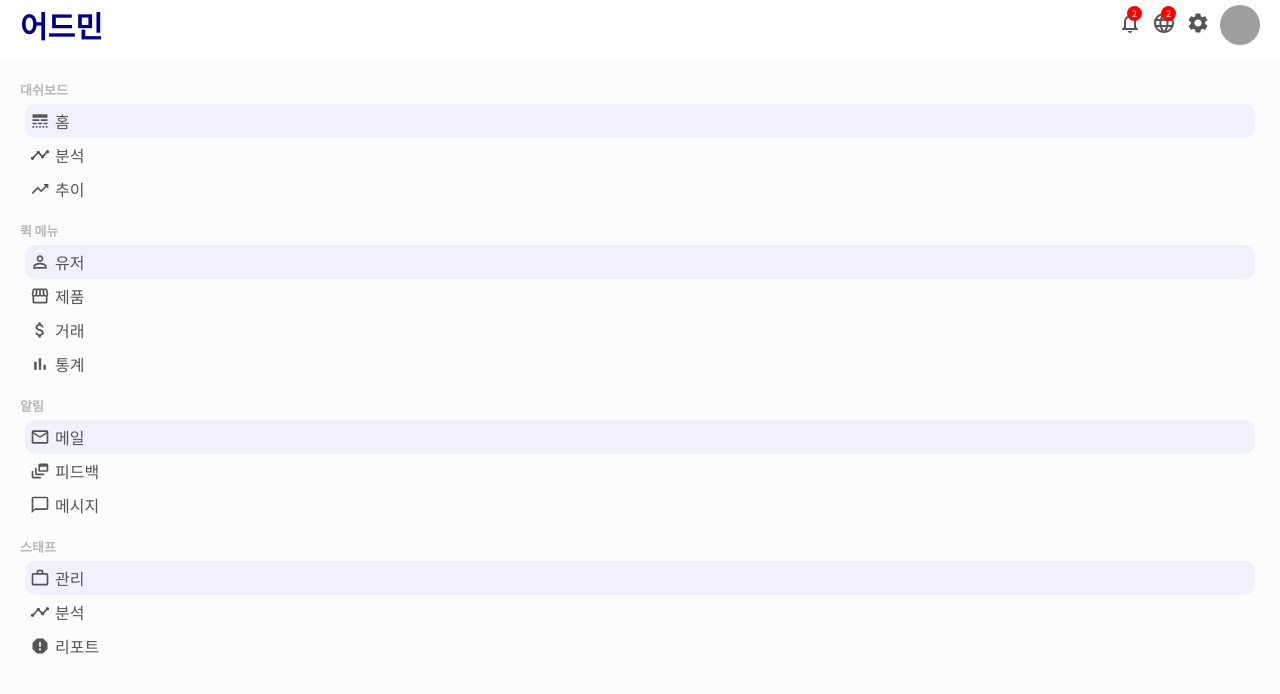
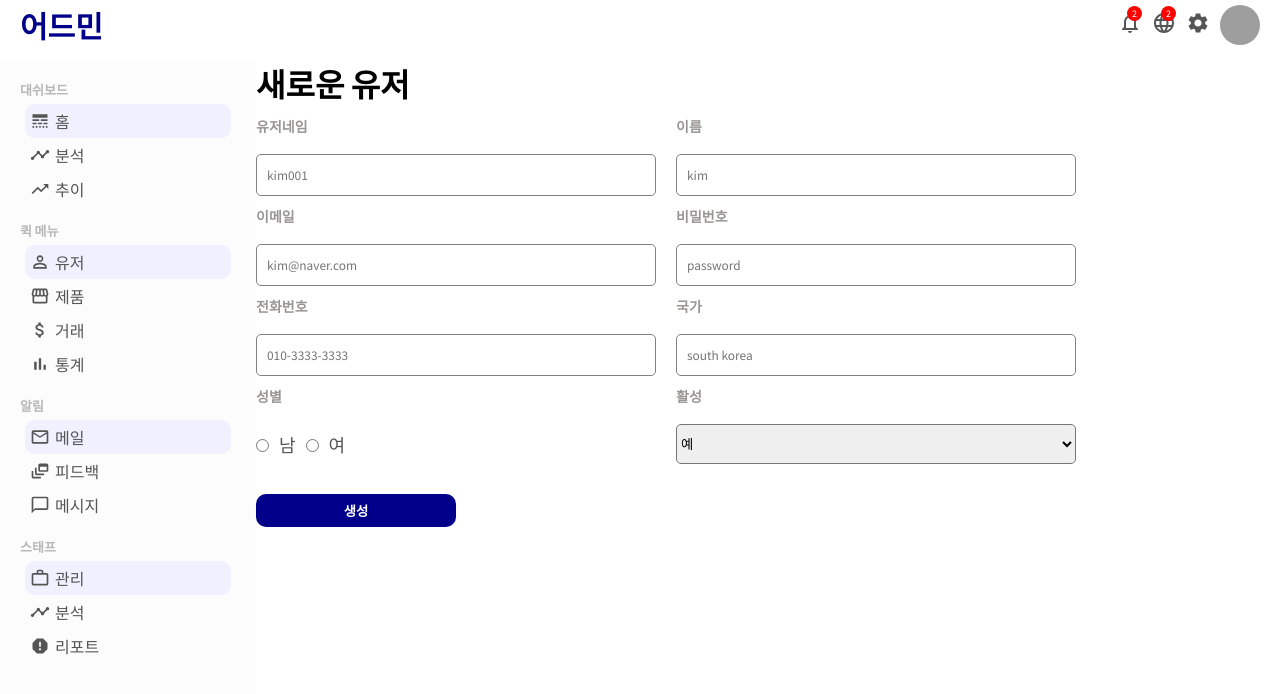
Before and after one commit to overaction/react_admin_dashboard, a React (Create React App) app: page /newUser in a window 1280 px wide. Shown: the top 694 px of the page. Built offline with nearby package versions, Linux system fonts and the light colour scheme; grey boxes are pictures that could not be loaded; the HTML template or start-up script is replaced by a standard one.

Commit message:
새로운 유저 생성 페이지

```diff
--- a/src/App.js
+++ b/src/App.js
@@ -5,6 +5,7 @@ import "./app.css"
 import { BrowserRouter as Router, Switch, Route } from 'react-router-dom'
 import UserList from './pages/userList/UserList';
 import User from './pages/user/User';
+import NewUser from './pages/newUser/NewUser';
 
 function App() {
   return (
@@ -22,6 +23,9 @@ function App() {
                 <Route path="/user/:id">
                   <User />
                 </Route>
+                <Route path="/newUser">
+                  <NewUser />
+                </Route>
               </Switch>
           </div>
       </Router>
--- a/src/app.css
+++ b/src/app.css
@@ -2,3 +2,8 @@
     display: flex;
     margin-top: 10px;
 }
+
+.link {
+    text-decoration: none;
+    color: inherit;
+}
--- a/src/components/sidebar/Sidebar.jsx
+++ b/src/components/sidebar/Sidebar.jsx
@@ -1,5 +1,6 @@
 import "./sidebar.css"
 import {LineStyle,Timeline, TrendingUp, PermIdentity, Storefront, AttachMoney, BarChart, MailOutline, DynamicFeed, ChatBubbleOutline,WorkOutline,Report} from '@material-ui/icons';
+import { Link } from 'react-router-dom';
 
 export default function Sidebar() {
     return (
@@ -9,15 +10,14 @@ export default function Sidebar() {
                     <h3 className="sidebarTitle">대쉬보드</h3>
                     <ul className="sidebarList">
                         <li className="sidebarListItem active">
-                            <LineStyle className="sidebarIcon"/>
-                            홈
+                            <LineStyle className="sidebarIcon" />홈
                         </li>
                         <li className="sidebarListItem">
-                            <Timeline className="sidebarIcon"/>
+                            <Timeline className="sidebarIcon" />
                             분석
                         </li>
                         <li className="sidebarListItem">
-                            <TrendingUp className="sidebarIcon"/>
+                            <TrendingUp className="sidebarIcon" />
                             추이
                         </li>
                     </ul>
@@ -25,20 +25,24 @@ export default function Sidebar() {
                 <div className="sidebarMenu">
                     <h3 className="sidebarTitle">퀵 메뉴</h3>
                     <ul className="sidebarList">
-                        <li className="sidebarListItem active">
-                            <PermIdentity className="sidebarIcon"/>
-                            유저
-                        </li>
+                        <Link to="/users" className="link">
+                            <li className="sidebarListItem active">
+                                <PermIdentity className="sidebarIcon" />
+                                유저
+                            </li>
+                        </Link>
+                        <Link to="/products" className="link">
                         <li className="sidebarListItem">
-                            <Storefront className="sidebarIcon"/>
+                            <Storefront className="sidebarIcon" />
                             제품
                         </li>
+                        </Link>
                         <li className="sidebarListItem">
-                            <AttachMoney className="sidebarIcon"/>
+                            <AttachMoney className="sidebarIcon" />
                             거래
                         </li>
                         <li className="sidebarListItem">
-                            <BarChart className="sidebarIcon"/>
+                            <BarChart className="sidebarIcon" />
                             통계
                         </li>
                     </ul>
@@ -47,15 +51,15 @@ export default function Sidebar() {
                     <h3 className="sidebarTitle">알림</h3>
                     <ul className="sidebarList">
                         <li className="sidebarListItem active">
-                            <MailOutline className="sidebarIcon"/>
+                            <MailOutline className="sidebarIcon" />
                             메일
                         </li>
                         <li className="sidebarListItem">
-                            <DynamicFeed className="sidebarIcon"/>
+                            <DynamicFeed className="sidebarIcon" />
                             피드백
                         </li>
                         <li className="sidebarListItem">
-                            <ChatBubbleOutline className="sidebarIcon"/>
+                            <ChatBubbleOutline className="sidebarIcon" />
                             메시지
                         </li>
                     </ul>
@@ -64,15 +68,15 @@ export default function Sidebar() {
                     <h3 className="sidebarTitle">스태프</h3>
                     <ul className="sidebarList">
                         <li className="sidebarListItem active">
-                            <WorkOutline className="sidebarIcon"/>
+                            <WorkOutline className="sidebarIcon" />
                             관리
                         </li>
                         <li className="sidebarListItem">
-                            <Timeline className="sidebarIcon"/>
+                            <Timeline className="sidebarIcon" />
                             분석
                         </li>
                         <li className="sidebarListItem">
-                            <Report className="sidebarIcon"/>
+                            <Report className="sidebarIcon" />
                             리포트
                         </li>
                     </ul>
--- /dev/null
+++ b/src/pages/newUser/NewUser.jsx
@@ -0,0 +1,52 @@
+import "./newUser.css"
+
+export default function NewUser() {
+    return (
+        <div className="newUser">
+            <h1 className="newUserTitle">새로운 유저</h1>
+            <form className="newUserForm">
+                <div className="newUserItem">
+                    <label>유저네임</label>
+                    <input type="text" placeholder="kim001" />
+                </div>
+                <div className="newUserItem">
+                    <label>이름</label>
+                    <input type="text" placeholder="kim" />
+                </div>
+                <div className="newUserItem">
+                    <label>이메일</label>
+                    <input type="text" placeholder="kim@naver.com" />
+                </div>
+                <div className="newUserItem">
+                    <label>비밀번호</label>
+                    <input type="password" placeholder="password" />
+                </div>
+                <div className="newUserItem">
+                    <label>전화번호</label>
+                    <input type="text" placeholder="010-3333-3333" />
+                </div>
+                <div className="newUserItem">
+                    <label>국가</label>
+                    <input type="text" placeholder="south korea" />
+                </div>
+                <div className="newUserItem">
+                    <label>성별</label>
+                    <div className="newUserGender">
+                        <input type="radio" name="gender" id="male" value="male" />
+                        <label htmlFor="male">남</label>
+                        <input type="radio" name="gender" id="female" value="female" />
+                        <label htmlFor="female">여</label>
+                    </div>
+                </div>
+                <div className="newUserItem">
+                    <label>활성</label>
+                    <select name="active" id="active" className="newUserSelect">
+                        <option value="yes">예</option>
+                        <option value="no">아니오</option>
+                    </select>
+                </div>
+                <button className="newUserButton">생성</button>
+            </form>
+        </div>
+    )
+}
--- /dev/null
+++ b/src/pages/newUser/newUser.css
@@ -0,0 +1,57 @@
+.newUser {
+    flex: 4;
+}
+
+.newUserForm {
+    display: flex;
+    flex-wrap: wrap;
+}
+
+.newUserItem {
+    width: 400px;
+    display: flex;
+    flex-direction: column;
+    margin-top: 10px;
+    margin-right: 20px;
+}
+
+.newUserItem>label {
+    margin-bottom: 18px;
+    font-size: 14px;
+    font-weight: 600;
+    color: rgb(153, 149, 149);
+}
+
+.newUserItem>input {
+    height: 20px;
+    padding: 10px;
+    border: 1px solid gray;
+    border-radius: 5px;
+}
+
+.newUserGender>input {
+    margin-top: 15px;
+}
+
+.newUserGender>label {
+    margin: 10px;
+    font-size: 18px;
+    color: #555;
+}
+
+.newUserSelect {
+    height: 40px;
+    border-radius: 5px;
+}
+
+.newUserButton {
+    width: 200px;
+    border: none;
+    background-color: darkblue;
+    color: white;
+    padding: 7px 10px;
+    border-radius: 10px;
+    font-weight: 600;
+    margin-top: 30px;
+    cursor: pointer;
+}
```
